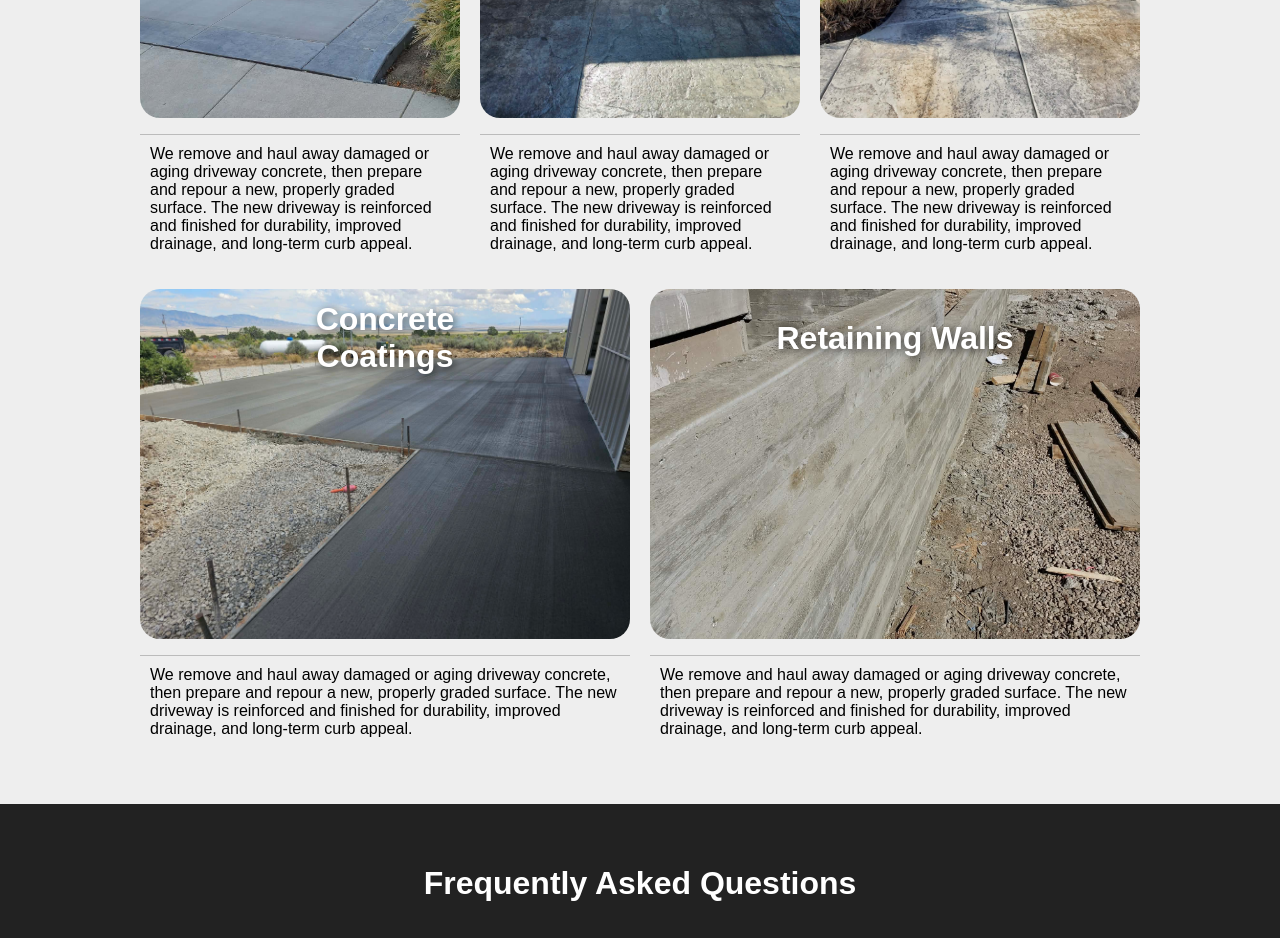
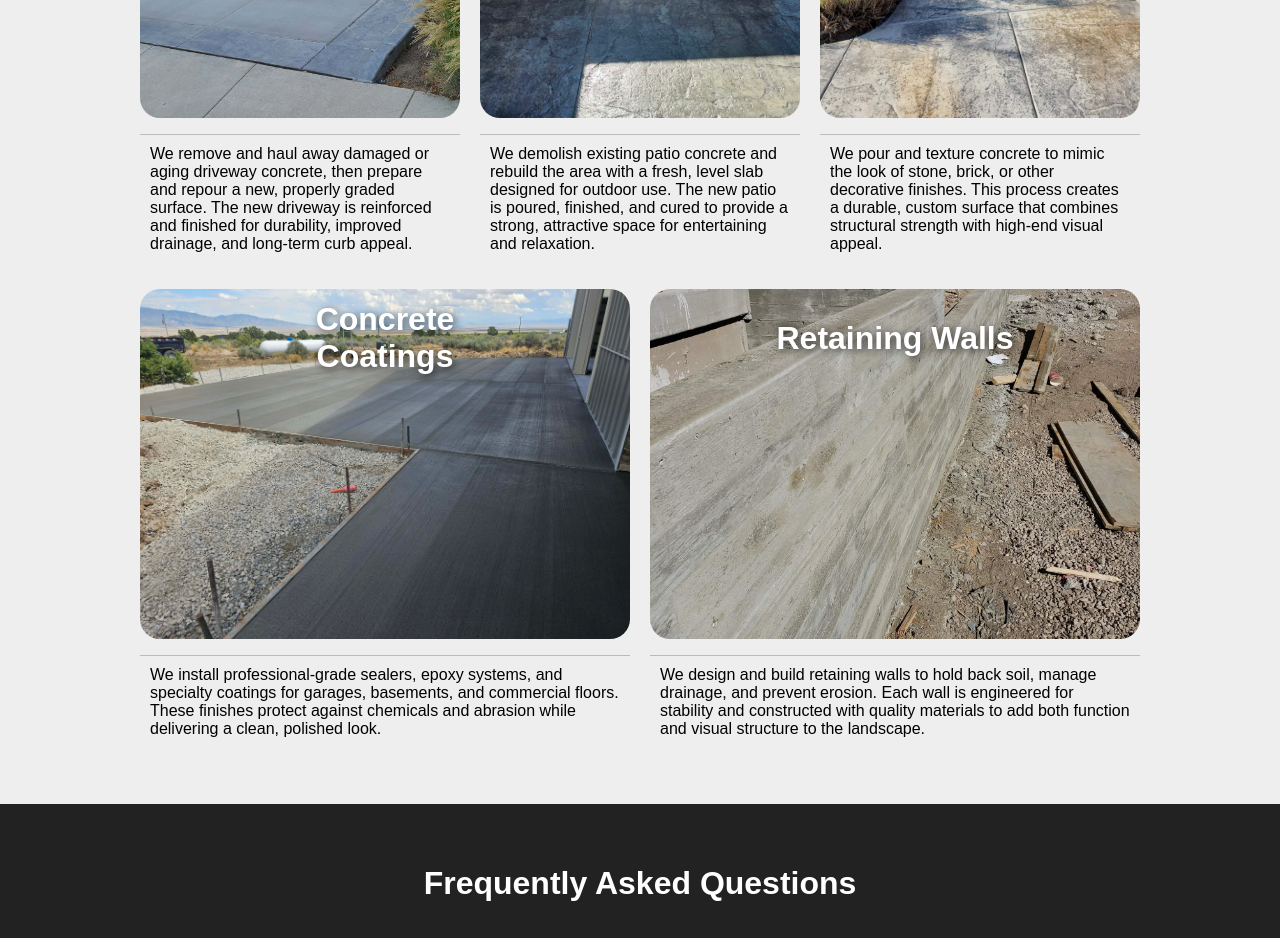
Before and after one commit to dominiccc13/concrete-demo, a website: page index.html in a window 1280 px wide. Shown: the part 1300-2238 px from the top of the page. Drawn offline with Linux system fonts and the light colour scheme; files that its build step writes are made by us from their sources; files whose address does not match are found by name.

Commit message:
update descs

```diff
--- a/index.html
+++ b/index.html
@@ -62,7 +62,7 @@
                     <h3 class="subtitle">Patios</h3>
                 </div>
                 <div id="work-desc2" class="work-description">
-                    <p>We remove and haul away damaged or aging driveway concrete, then prepare and repour a new, properly graded surface. The new driveway is reinforced and finished for durability, improved drainage, and long-term curb appeal.</p>
+                    <p>We demolish existing patio concrete and rebuild the area with a fresh, level slab designed for outdoor use. The new patio is poured, finished, and cured to provide a strong, attractive space for entertaining and relaxation.</p>
                 </div>
             </div>
             <div class="work-container">
@@ -71,7 +71,7 @@
                     <h3 class="subtitle">Stamped Concrete</h3>
                 </div>
                 <div id="work-desc3" class="work-description">
-                    <p>We remove and haul away damaged or aging driveway concrete, then prepare and repour a new, properly graded surface. The new driveway is reinforced and finished for durability, improved drainage, and long-term curb appeal.</p>
+                    <p>We pour and texture concrete to mimic the look of stone, brick, or other decorative finishes. This process creates a durable, custom surface that combines structural strength with high-end visual appeal.</p>
                 </div>
             </div>
             <div class="work-container">
@@ -80,7 +80,7 @@
                     <h3 class="subtitle">Concrete Coatings</h3>
                 </div>
                 <div id="work-desc4" class="work-description">
-                    <p>We remove and haul away damaged or aging driveway concrete, then prepare and repour a new, properly graded surface. The new driveway is reinforced and finished for durability, improved drainage, and long-term curb appeal.</p>
+                    <p>We install professional-grade sealers, epoxy systems, and specialty coatings for garages, basements, and commercial floors. These finishes protect against chemicals and abrasion while delivering a clean, polished look.</p>
                 </div>
             </div>
             <div class="work-container">
@@ -89,7 +89,7 @@
                     <h3 class="subtitle">Retaining Walls</h3>
                 </div>
                 <div id="work-desc5" class="work-description">
-                    <p>We remove and haul away damaged or aging driveway concrete, then prepare and repour a new, properly graded surface. The new driveway is reinforced and finished for durability, improved drainage, and long-term curb appeal.</p>
+                    <p>We design and build retaining walls to hold back soil, manage drainage, and prevent erosion. Each wall is engineered for stability and constructed with quality materials to add both function and visual structure to the landscape.</p>
                 </div>
             </div>
         </div>
```
